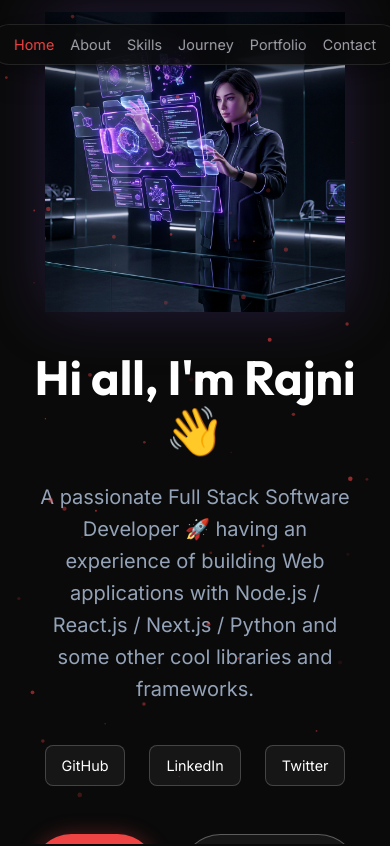
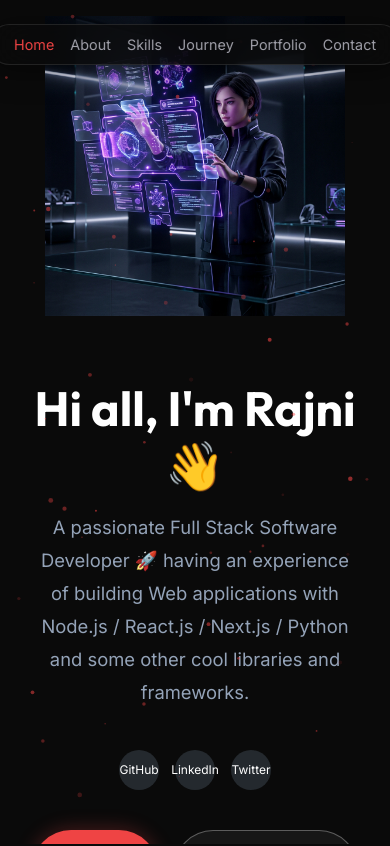
Before and after one commit to rajnig103/rajniportfolio, a React (Vite) app: page / in a window 390 px wide. Shown: the top 846 px of the page. Built offline with nearby package versions, Linux system fonts and the light colour scheme.

Commit message:
I have added your Holiday Wholesale App to your portfolio, showcasing your mobile development expertise.

```diff
--- a/src/App.css
+++ b/src/App.css
@@ -116,65 +116,71 @@ nav {
 
 .hero-container {
   display: grid;
-  grid-template-columns: 1.2fr 0.8fr;
-  gap: 2rem;
+  grid-template-columns: 1.1fr 0.9fr;
+  gap: 4rem;
   align-items: center;
 }
 
 .hero-title {
-  font-size: 4rem;
-  font-weight: 800;
-  margin-bottom: 1.5rem;
-  line-height: 1.1;
+  font-size: 3.5rem;
+  font-weight: 700;
+  margin-bottom: 1rem;
+  line-height: 1.2;
   color: #fff;
 }
 
 .hero-subtitle {
-  font-size: 1.25rem;
+  font-size: 1.15rem;
   color: #94a3b8;
-  line-height: 1.6;
-  margin-bottom: 2.5rem;
+  line-height: 1.8;
+  margin-bottom: 2rem;
   max-width: 600px;
+  text-transform: none;
 }
 
 .social-links {
   display: flex;
-  gap: 1.5rem;
-  margin-bottom: 3rem;
+  gap: 1rem;
+  margin-bottom: 2.5rem;
 }
 
 .social-icon {
-  padding: 0.5rem 1rem;
-  width: auto;
-  height: auto;
-  background: rgba(255, 255, 255, 0.05);
-  border: 1px solid rgba(255, 255, 255, 0.2);
-  border-radius: 8px;
+  width: 40px;
+  height: 40px;
+  background: #24292e;
+  border-radius: 50%;
   display: flex;
   align-items: center;
   justify-content: center;
   color: #fff;
-  font-size: 0.9rem;
-  font-weight: 500;
+  font-size: 0.75rem;
   text-decoration: none;
   transition: all 0.3s ease;
+  border: none;
+  padding: 0;
 }
 
 .social-icon:hover {
   background: var(--accent-color);
-  transform: translateY(-5px);
-  box-shadow: 0 10px 20px rgba(139, 92, 246, 0.3);
+  transform: scale(1.1);
 }
 
 .hero-btns {
   display: flex;
-  gap: 1.5rem;
+  gap: 1rem;
+}
+
+.hero-image {
+  display: flex;
+  justify-content: center;
+  align-items: center;
 }
 
 .hero-image img {
   width: 100%;
-  max-width: 600px;
-  filter: drop-shadow(0 0 30px rgba(139, 92, 246, 0.2));
+  max-width: 500px;
+  height: auto;
+  filter: none;
 }
 
 .wave {
```
